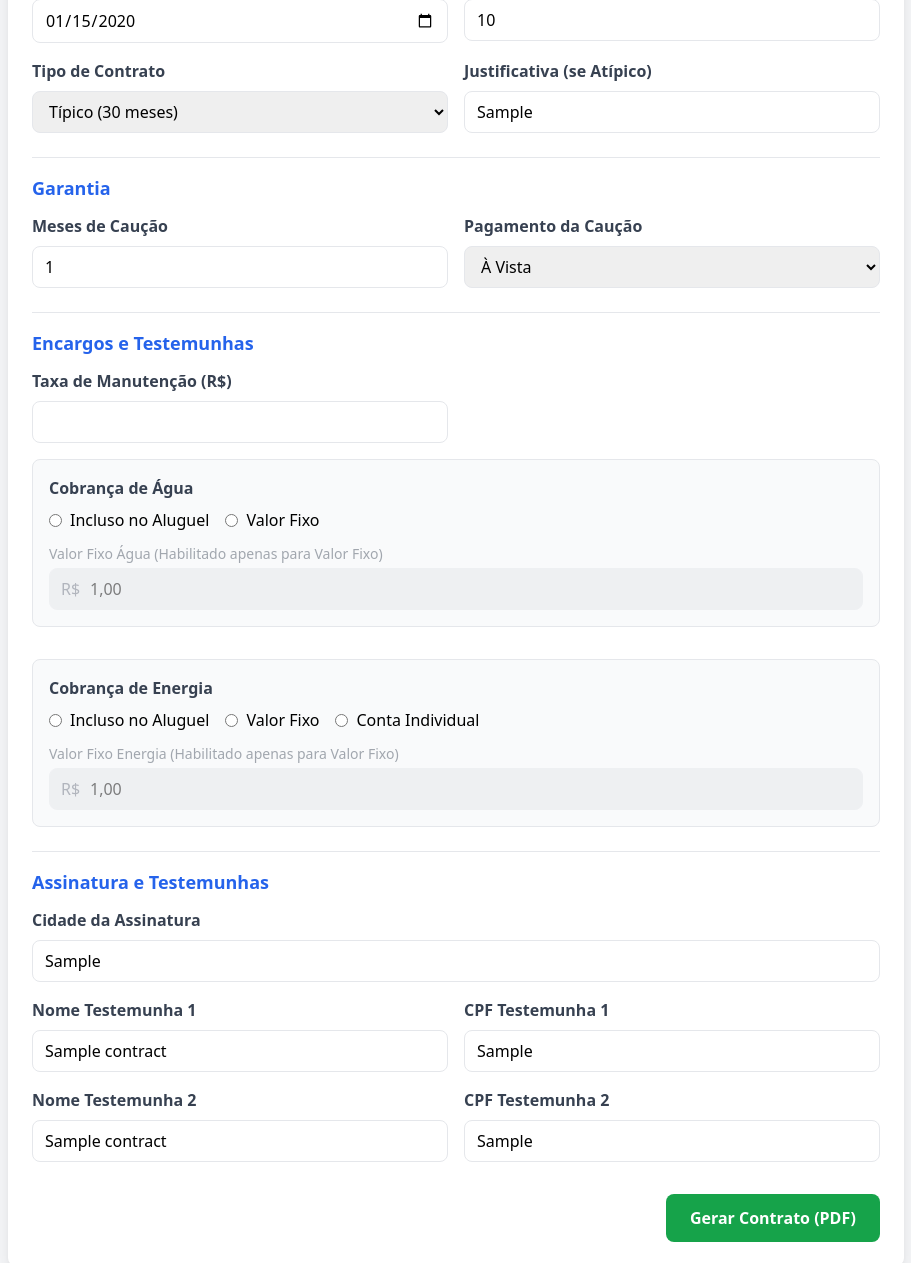
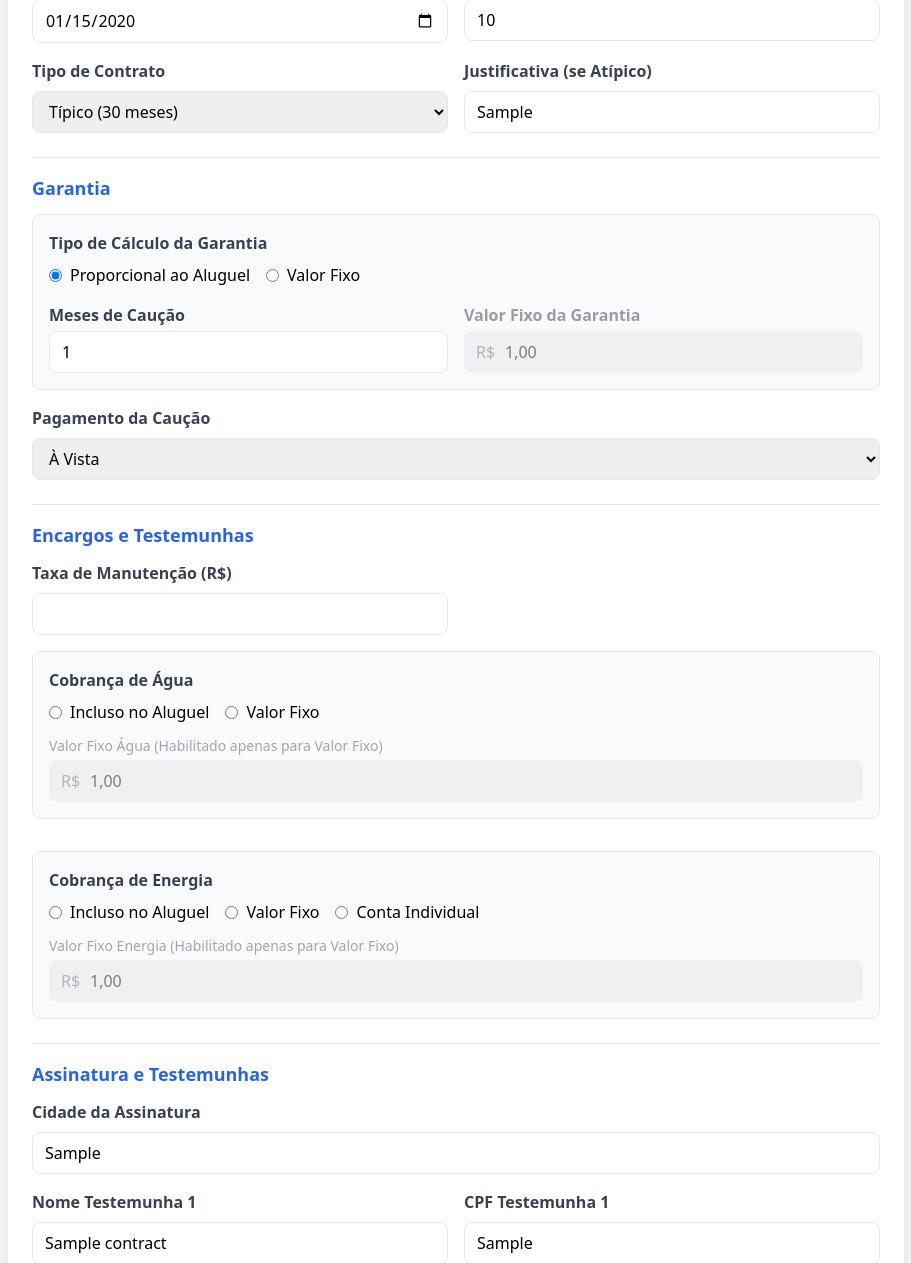
Before and after one commit to hugohlll/sisac, a Django app: page /edit/00000000-0000-0000-0000-000000000001/ in a window 1280 px wide. Shown: the part 1531-2794 px from the top of the page, without its empty margins (184-1095 px from the left). Run offline with Django 5.2, Linux system fonts and the light colour scheme; a user stored in the database is signed in; tables that the repository leaves empty hold one stand-in row (values such as "Sample post"); grey boxes marked "Sample" are stand-in pictures; some libraries are stand-ins or nearby versions.

Commit message:
feat: adicionar suporte a valor fixo de garantia/caução

```diff
--- a/contracts/forms.py
+++ b/contracts/forms.py
@@ -11,6 +11,7 @@
 
     water_fixed_value = forms.CharField(required=False)
     power_fixed_value = forms.CharField(required=False)
+    security_deposit_fixed_value = forms.CharField(required=False)
 
     def clean_field_helper(self, field_name):
         data = self.cleaned_data.get(field_name)
@@ -85,6 +86,22 @@
     def clean_power_fixed_value(self):
         return self.clean_currency_field('power_fixed_value')
 
+    def clean_security_deposit_fixed_value(self):
+        return self.clean_currency_field('security_deposit_fixed_value')
+
+    def clean(self):
+        cleaned_data = super().clean()
+        deposit_type = cleaned_data.get('security_deposit_type')
+        months = cleaned_data.get('security_deposit_months')
+        fixed_value = cleaned_data.get('security_deposit_fixed_value')
+
+        if deposit_type == 'PROPORCIONAL' and not months:
+            self.add_error('security_deposit_months', 'Este campo é obrigatório para a garantia proporcional.')
+        if deposit_type == 'FIXO' and not fixed_value:
+            self.add_error('security_deposit_fixed_value', 'Este campo é obrigatório para a garantia de valor fixo.')
+
+        return cleaned_data
+
 class MultipleFileInput(forms.ClearableFileInput):
     allow_multiple_selected = True
 
--- a/contracts/models.py
+++ b/contracts/models.py
@@ -51,7 +51,18 @@
     justification_atipico = models.TextField(null=True, blank=True, verbose_name="Justificativa (se Atípico)")
 
     # Garantia
-    security_deposit_months = models.PositiveIntegerField(default=3, verbose_name="Meses de Caução")
+    SECURITY_DEPOSIT_TYPE_CHOICES = [
+        ('PROPORCIONAL', 'Proporcional ao Aluguel'),
+        ('FIXO', 'Valor Fixo'),
+    ]
+    security_deposit_type = models.CharField(
+        max_length=20,
+        choices=SECURITY_DEPOSIT_TYPE_CHOICES,
+        default='PROPORCIONAL',
+        verbose_name="Tipo de Cálculo da Garantia"
+    )
+    security_deposit_months = models.PositiveIntegerField(default=3, null=True, blank=True, verbose_name="Meses de Caução")
+    security_deposit_fixed_value = models.DecimalField(max_digits=10, decimal_places=2, null=True, blank=True, verbose_name="Valor Fixo da Garantia")
 
     PAYMENT_TYPE_CHOICES = [
         ('VISTA', 'À Vista'),
@@ -92,7 +103,9 @@
 
     @property
     def total_security_deposit(self):
-        return self.monthly_value * self.security_deposit_months
+        if self.security_deposit_type == 'FIXO' and self.security_deposit_fixed_value is not None:
+            return self.security_deposit_fixed_value
+        return (self.monthly_value or 0) * self.security_deposit_months
 
     def __str__(self):
         return f"Contrato {self.id} - {self.tenant_name}"
--- a/contracts/templates/contracts/contract_form.html
+++ b/contracts/templates/contracts/contract_form.html
@@ -225,14 +225,45 @@
             <div class="col-span-1 md:col-span-2">
                 <h3 class="text-lg font-semibold text-blue-600 mb-3 border-t pt-4">Garantia</h3>
                 <div class="grid grid-cols-1 md:grid-cols-2 gap-4">
-                    <div>
-                        <label class="block text-gray-700 font-bold mb-2">Meses de Caução</label>
-                        <input type="number" name="security_deposit_months"
-                            value="{{ form.security_deposit_months.value|default:'3' }}"
-                            class="w-full px-3 py-2 border rounded-lg focus:outline-none focus:ring-2 focus:ring-blue-500"
-                            required>
+                    <div class="col-span-2 bg-gray-50 p-4 rounded-lg border">
+                        <label class="block text-gray-700 font-bold mb-2">Tipo de Cálculo da Garantia</label>
+                        <div class="flex flex-wrap gap-4 mb-3">
+                            {% for code, label in form.security_deposit_type.field.choices %}
+                            {% if code %}
+                            <label class="inline-flex items-center">
+                                <input type="radio" name="security_deposit_type" value="{{ code }}"
+                                    class="form-radio text-blue-600" required
+                                    onchange="toggleSecurityDepositFields(this.value)"
+                                    {% if form.security_deposit_type.value == code or not form.security_deposit_type.value and code == 'PROPORCIONAL' %}checked{% endif %}>
+                                <span class="ml-2">{{ label }}</span>
+                            </label>
+                            {% endif %}
+                            {% endfor %}
+                        </div>
+
+                        <div class="grid grid-cols-1 md:grid-cols-2 gap-4 mt-4">
+                            <div id="security_deposit_months_container" class="{% if form.security_deposit_type.value == 'FIXO' %}opacity-50{% endif %}">
+                                <label class="block text-gray-700 font-bold mb-1">Meses de Caução</label>
+                                <input type="number" name="security_deposit_months" id="security_deposit_months"
+                                    value="{{ form.security_deposit_months.value|default:'3' }}"
+                                    class="w-full px-3 py-2 border rounded-lg focus:outline-none focus:ring-2 focus:ring-blue-500 disabled:bg-gray-200"
+                                    {% if form.security_deposit_type.value == 'FIXO' %}disabled{% else %}required{% endif %}>
+                            </div>
+
+                            <div id="security_deposit_fixed_value_container" class="{% if form.security_deposit_type.value != 'FIXO' %}opacity-50{% endif %}">
+                                <label class="block text-gray-700 font-bold mb-1">Valor Fixo da Garantia</label>
+                                <div class="relative">
+                                    <span class="absolute left-3 top-1/2 -translate-y-1/2 text-gray-500 font-medium">R$</span>
+                                    <input type="text" name="security_deposit_fixed_value" id="security_deposit_fixed_value"
+                                        value="{{ form.security_deposit_fixed_value.value|default:'' }}"
+                                        class="w-full pl-10 pr-3 py-2 border rounded-lg focus:outline-none focus:ring-2 focus:ring-blue-500 disabled:bg-gray-200"
+                                        placeholder="0,00" {% if form.security_deposit_type.value != 'FIXO' %}disabled{% endif %}>
+                                </div>
+                            </div>
+                        </div>
                     </div>
-                    <div>
+
+                    <div class="col-span-2">
                         <label class="block text-gray-700 font-bold mb-2">Pagamento da Caução</label>
                         <select name="security_deposit_payment_type"
                             class="w-full px-3 py-2 border rounded-lg focus:outline-none focus:ring-2 focus:ring-blue-500">
@@ -415,14 +446,40 @@
         }
     }
 
+    function toggleSecurityDepositFields(value) {
+        const monthsInput = document.getElementById('security_deposit_months');
+        const monthsContainer = document.getElementById('security_deposit_months_container');
+        const fixedValueInput = document.getElementById('security_deposit_fixed_value');
+        const fixedValueContainer = document.getElementById('security_deposit_fixed_value_container');
+
+        if (value === 'FIXO') {
+            monthsInput.disabled = true;
+            monthsContainer.classList.add('opacity-50');
+
+            fixedValueInput.disabled = false;
+            fixedValueContainer.classList.remove('opacity-50');
+            fixedValueInput.focus();
+        } else {
+            monthsInput.disabled = false;
+            monthsInput.required = true;
+            monthsContainer.classList.remove('opacity-50');
+
+            fixedValueInput.disabled = true;
+            fixedValueInput.value = '';
+            fixedValueContainer.classList.add('opacity-50');
+        }
+    }
+
     // Inicializa ao carregar a página
     document.addEventListener('DOMContentLoaded', function () {
         // Aplica máscara de moeda nos campos
         const waterInput = document.getElementById('water_fixed_value');
         const powerInput = document.getElementById('power_fixed_value');
+        const securityDepositFixedInput = document.getElementById('security_deposit_fixed_value');
 
         if (waterInput) applyCurrencyMask(waterInput);
         if (powerInput) applyCurrencyMask(powerInput);
+        if (securityDepositFixedInput) applyCurrencyMask(securityDepositFixedInput);
 
         // Inicializa estado dos campos
         const waterValue = document.querySelector('input[name="water_billing_type"]:checked')?.value;
--- a/contracts/templates/contracts/pdf_template.html
+++ b/contracts/templates/contracts/pdf_template.html
@@ -132,8 +132,7 @@
     {% endif %}
 
     <p>
-        Será cobrada como garantia para retenção do imóvel um depósito caução no valor total de <b>R$ {{ contract.total_security_deposit }}</b>, equivalente a {{ contract.security_deposit_months }} meses de
-        aluguel.
+        Será cobrada como garantia para retenção do imóvel um depósito caução no valor total de <b>R$ {{ contract.total_security_deposit|floatformat:2 }}</b>{% if contract.security_deposit_type == 'PROPORCIONAL' %}, equivalente a {{ contract.security_deposit_months }} meses de aluguel{% endif %}.
         O pagamento do valor integral do depósito será realizado no ato da assinatura deste contrato.
     </p>
 
```
Also changed, not shown: contracts/migrations/0007_contract_security_deposit_fixed_value_and_more.py (added), contracts/migrations/0008_alter_contract_security_deposit_months.py (added).
